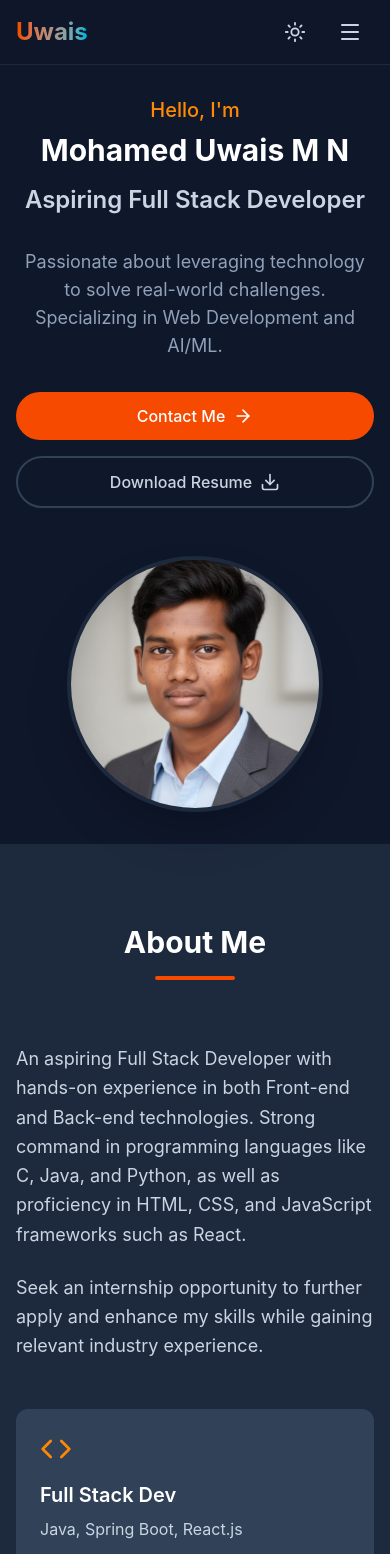
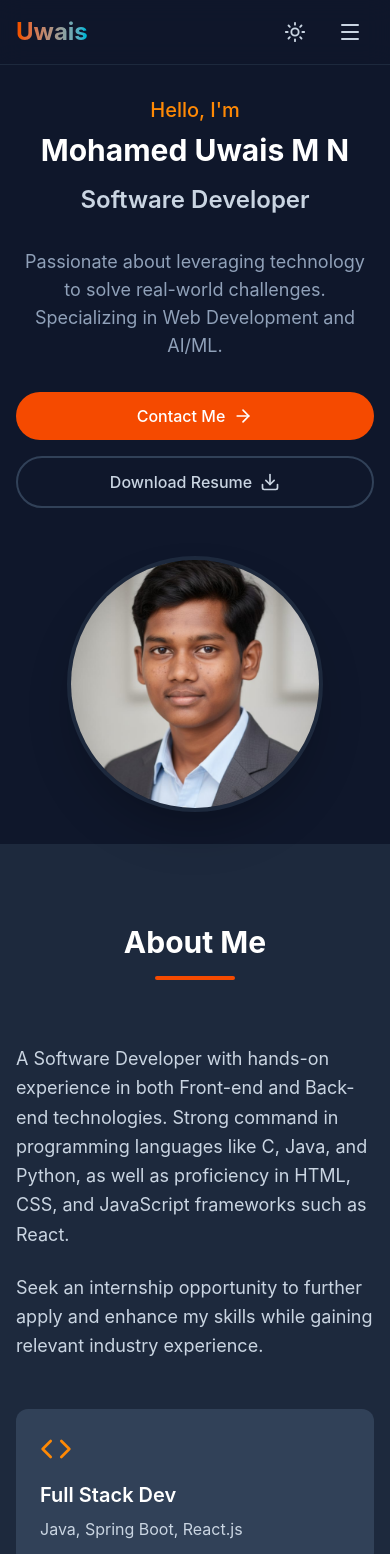
Before and after one commit to uwais12345/portfolio, a React (Vite) app: page / in a window 390 px wide. Shown: the top 1554 px of the page. Built offline with nearby package versions, Linux system fonts and the light colour scheme.

Commit message:
Fix mobile nav links and update job titles to Software Developer

```diff
--- a/src/components/Navbar.jsx
+++ b/src/components/Navbar.jsx
@@ -108,8 +108,20 @@ const Navbar = () => {
                                         key={link.name}
                                         href={link.href}
                                         onClick={(e) => {
-                                            // Close menu after a brief delay to allow smooth scroll
-                                            setTimeout(() => setIsOpen(false), 300);
+                                            e.preventDefault();
+                                            setIsOpen(false);
+                                            // Unlock body immediately to allow scroll
+                                            document.body.style.overflow = 'unset';
+
+                                            // Find target and scroll smoothly
+                                            const targetId = link.href.replace('#', '');
+                                            const element = document.getElementById(targetId);
+                                            if (element) {
+                                                // Small delay to allow menu exit animation to start/UI to update
+                                                setTimeout(() => {
+                                                    element.scrollIntoView({ behavior: 'smooth' });
+                                                }, 100);
+                                            }
                                         }}
                                         initial={{ opacity: 0, x: -20 }}
                                         animate={{ opacity: 1, x: 0 }}
--- a/src/sections/About.jsx
+++ b/src/sections/About.jsx
@@ -25,7 +25,7 @@ const About = () => {
                         transition={{ duration: 0.5, delay: 0.2 }}
                     >
                         <p className="text-lg text-slate-600 dark:text-slate-300 leading-relaxed mb-6">
-                            An aspiring Full Stack Developer with hands-on experience in both Front-end and Back-end technologies.
+                            A Software Developer with hands-on experience in both Front-end and Back-end technologies.
                             Strong command in programming languages like C, Java, and Python, as well as proficiency in HTML, CSS, and JavaScript frameworks such as React.
                         </p>
                         <p className="text-lg text-slate-600 dark:text-slate-300 leading-relaxed">
--- a/src/sections/Hero.jsx
+++ b/src/sections/Hero.jsx
@@ -21,7 +21,7 @@ const Hero = () => {
                                 Mohamed Uwais M N
                             </h1>
                             <h3 className="text-2xl md:text-3xl font-semibold text-slate-600 dark:text-slate-300">
-                                Aspiring Full Stack Developer
+                                Software Developer
                             </h3>
                         </motion.div>
 
```
